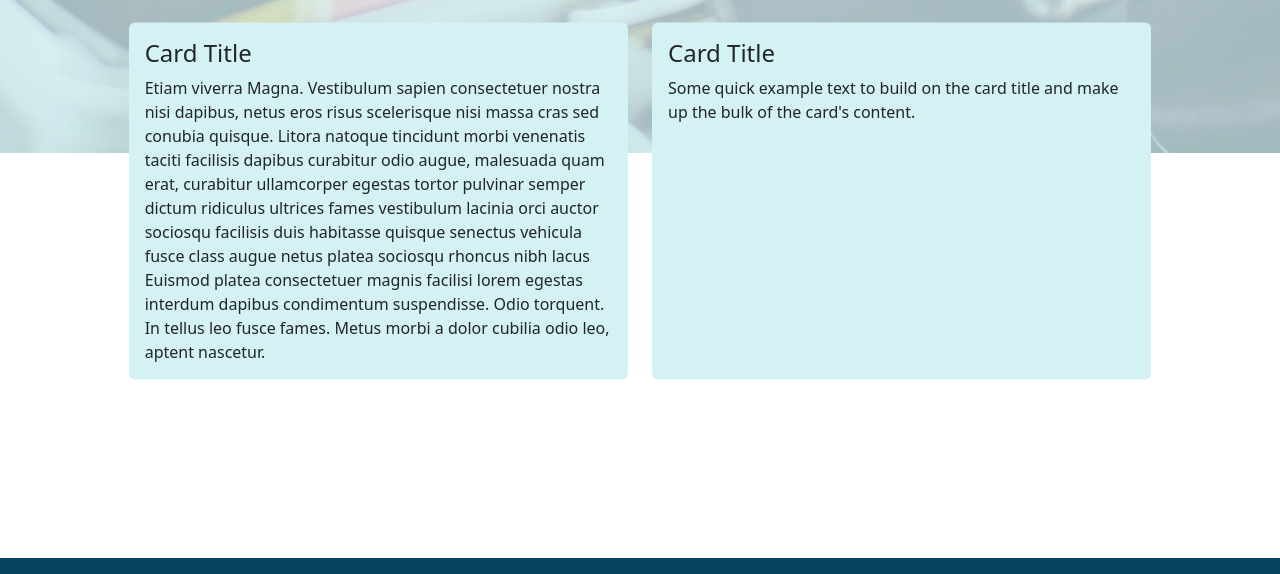
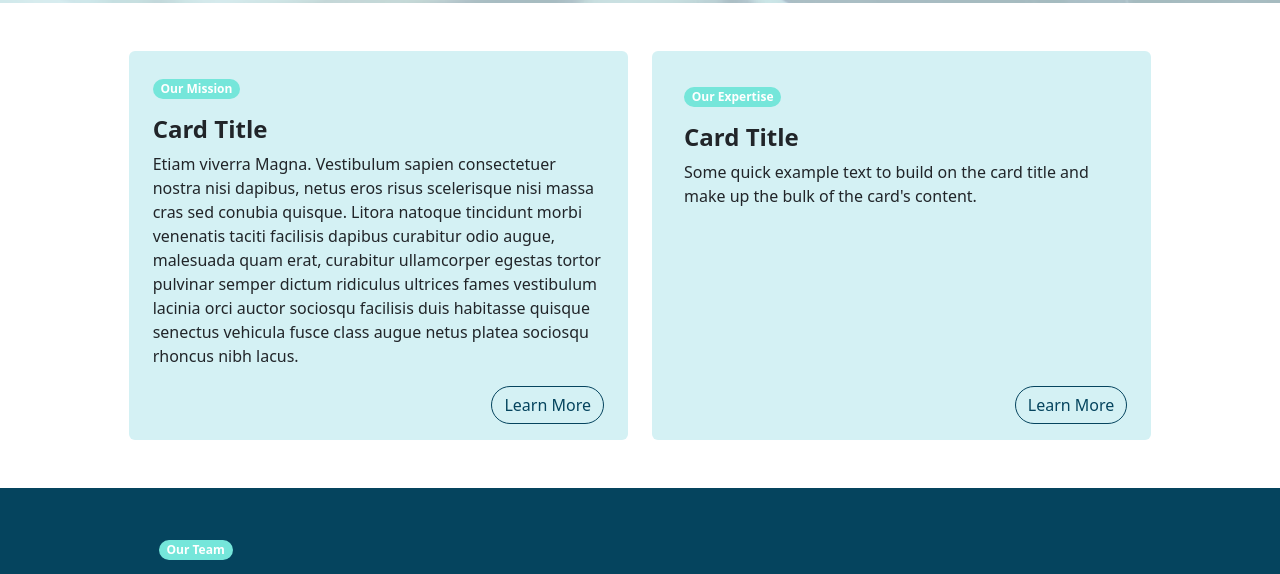
Before and after one commit to YRD-Software/bjmajestic.com, a Django app: page / in a window 1280 px wide. Shown: the part 713-1287 px from the top of the page. Run offline with Django 3.2, Linux system fonts and the light colour scheme.

Commit message:
Modify landing page

```diff
--- a/products/static/products/base.css
+++ b/products/static/products/base.css
@@ -68,7 +68,7 @@ a {
 .btn-outline-lightblue {
     --bs-btn-color: var(--lightblue);
     --bs-btn-border-color: var(--lightblue);
-    --bs-btn-hover-color: #fff;
+    --bs-btn-hover-color: var(--navyblue);
     --bs-btn-hover-bg: var(--lightblue);
     --bs-btn-hover-border-color: var(--lightblue);
     --bs-btn-focus-shadow-rgb: 25, 135, 84;
@@ -112,7 +112,14 @@ a {
 
 .cover-img-crop {
     width: 100%;
-    height: 800px;
+    height: 650px;
     object-fit: cover;
     object-position: center;
 }
+
+.team-img-crop {
+    width: 150px;
+    height: 250px;
+    object-fit: cover;
+    object-position: center;
+}
--- a/products/templates/homepage/index.html
+++ b/products/templates/homepage/index.html
@@ -1,15 +1,12 @@
-{% extends "homepage/base.html" %}
-{% load static %}
-
-{% block content %}
+{% extends "homepage/base.html" %} {% load static %} {% block content %}
 <!-- Landing page banner -->
-<div class="container-fluid mb-5 p-0 position-relative"">
-	<div class=" bg-lightblue">
-	<img src="{% static 'products/indexBG.jpg' %}" height=alt="" class="opacity-25 cover-img-crop">
-</div>
-<div class="start-50 top-0 position-absolute text-center translate-middle-x mt-5 col-12 col-sm-10 col-xxl-6">
+<div class="container-fluid position-relative bg-lightblue p-0">
+  <img src="{% static 'products/indexBG.jpg' %}" height="alt"="" class="opacity-25 cover-img-crop" />
+  <div class="container top-0 start-50 translate-middle-x position-absolute text-center col-12 col-sm-10 col-xxl-6">
     <h1 class="fw-bold mt-4">Beijing Majestic Stationery</h1>
-	<p> An industrial and commercial company specialized in stationery trading.</p>
+    <p>
+      An industrial and commercial company specialized in stationery trading.
+    </p>
     <a class="btn btn-bluegrotto mt-3" href="{% url 'products:products' %}">See Products</a>
     <div id="carouselExampleIndicators" class="carousel slide mt-4" data-bs-ride="true">
       <div class="carousel-indicators">
@@ -22,16 +19,13 @@
       </div>
       <div class="carousel-inner">
         <div class="carousel-item active">
-				<img src="https://image-placeholder.com/images/actual-size/1680x1050.png" class="carousel-crop"
-					alt="...">
+          <img src="https://image-placeholder.com/images/actual-size/1680x1050.png" class="carousel-crop" alt="..." />
         </div>
         <div class="carousel-item">
-				<img src="https://image-placeholder.com/images/actual-size/1680x1050.png" class="carousel-crop"
-					alt="...">
+          <img src="https://image-placeholder.com/images/actual-size/1680x1050.png" class="carousel-crop" alt="..." />
         </div>
         <div class="carousel-item">
-				<img src="https://image-placeholder.com/images/actual-size/1680x1050.png" class="carousel-crop"
-					alt="...">
+          <img src="https://image-placeholder.com/images/actual-size/1680x1050.png" class="carousel-crop" alt="..." />
         </div>
       </div>
       <button class="carousel-control-prev" type="button" data-bs-target="#carouselExampleIndicators"
@@ -47,62 +41,74 @@
     </div>
   </div>
 </div>
+
 <!-- About company cards -->
-<div class="container-fluid">
+<div class="container-fluid py-5">
   <!-- Cards go here -->
-	<div class="container col-12 col-md-10 col-xxl-8 justify-content-between translate-middle-y">
-		<div class="row row-cols-2">
+  <div class="container col-12 col-md-10 col-xxl-8 justify-content-between">
+    <div class="row row-cols-1 row-cols-md-2 g-4">
       <div class="col">
-				<div class="card h-100 bg-lightblue border-0">
-					<div class="card-body">
-						<h4 class="card-title">Card Title</h4>
-						<p class="card-text">Etiam viverra Magna. Vestibulum sapien consectetuer nostra nisi dapibus, netus eros risus scelerisque nisi massa cras sed conubia quisque. Litora natoque tincidunt morbi venenatis taciti facilisis dapibus curabitur odio augue, malesuada quam erat, curabitur ullamcorper egestas tortor pulvinar semper dictum ridiculus ultrices fames vestibulum lacinia orci auctor sociosqu facilisis duis habitasse quisque senectus vehicula fusce class augue netus platea sociosqu rhoncus nibh lacus Euismod platea consectetuer magnis facilisi lorem egestas interdum dapibus condimentum suspendisse. Odio torquent. In tellus leo fusce fames. Metus morbi a dolor cubilia odio leo, aptent nascetur.</p>
+        <div class="card h-100 bg-lightblue border-0 p-2">
+          <div class="card-body mb-5">
+            <p class="fw-normal">
+              <span class="badge rounded-pill text-bg-majesticblue">Our Mission</span>
+            </p>
+            <h4 class="card-title fw-bold">Card Title</h4>
+            <p class="card-text">
+              Etiam viverra Magna. Vestibulum sapien consectetuer nostra nisi
+              dapibus, netus eros risus scelerisque nisi massa cras sed conubia
+              quisque. Litora natoque tincidunt morbi venenatis taciti facilisis
+              dapibus curabitur odio augue, malesuada quam erat, curabitur
+              ullamcorper egestas tortor pulvinar semper dictum ridiculus
+              ultrices fames vestibulum lacinia orci auctor sociosqu facilisis
+              duis habitasse quisque senectus vehicula fusce class augue netus
+              platea sociosqu rhoncus nibh lacus.
+            </p>
+          </div>
+          <div class="position-absolute bottom-0 end-0 mx-4 mb-3">
+            <a href="{% url 'about:about' %}" class="btn btn-outline-navyblue rounded-pill">Learn More</a>
           </div>
         </div>
       </div>
       <div class="col">
-				<div class="card h-100 bg-lightblue border-0">
-					<div class="card-body">
-						<h4 class="card-title">Card Title</h4>
-						<p class="card-text">Some quick example text to build on the card title and make up the bulk of the card's
-							content.</p>
+        <div class="card h-100 bg-lightblue border-0 p-3">
+          <div class="card-body mb-5">
+            <p class="fw-normal">
+              <span class="badge rounded-pill text-bg-majesticblue">Our Expertise</span>
+            </p>
+            <h4 class="card-title fw-bold">Card Title</h4>
+            <p class="card-text">
+              Some quick example text to build on the card title and make up the
+              bulk of the card's content.
+            </p>
+          </div>
+          <div class="position-absolute bottom-0 end-0 mx-4 mb-3">
+            <a href="{% url 'about:about' %}" class="btn btn-outline-navyblue rounded-pill">Learn More</a>
           </div>
         </div>
       </div>
     </div>
   </div>
 </div>
+
 <!-- Introduce Team -->
 <div class="position-relative container-fluid bg-navyblue p-5">
   <!-- Meet the team here -->
   <div class="container col-12 col-md-10 col-xxl-8">
-			<p class="fw-normal"><span class="badge rounded-pill text-bg-majesticblue">Our Team</span></p>
+    <p class="fw-normal">
+      <span class="badge rounded-pill text-bg-majesticblue">Our Team</span>
+    </p>
     <h2 class="text-lightblue fw-light">Meet our talented team</h2>
     <div class="mb-4">
       <!-- Team cards -->
-				<div class="row row-cols-1 row-cols-md-6 g-3 justify-content-between">
-					<div class="col">
-						<div class="card h-100">
-							<img src="https://image-placeholder.com/images/actual-size/120x240.png" alt="" class="card-img">
+      <div class="d-flex flex-wrap justify-content-between">
+        <img src="https://image-placeholder.com/images/actual-size/120x240.png" alt="" class="card m-2 team-img-crop" />
+        <img src="https://image-placeholder.com/images/actual-size/120x150.png" alt="" class="card m-2 team-img-crop" />
+        <img src="https://image-placeholder.com/images/actual-size/120x450.png" alt="" class="card m-2 team-img-crop" />
+        <img src="https://image-placeholder.com/images/actual-size/120x240.png" alt="" class="card m-2 team-img-crop" />
       </div>
     </div>
-					<div class="col">
-						<div class="card h-100">
-							<img src="https://image-placeholder.com/images/actual-size/120x240.png" alt="" class="card-img">
-						</div>
-					</div><div class="col">
-						<div class="card h-100">
-							<img src="https://image-placeholder.com/images/actual-size/120x240.png" alt="" class="card-img">
-						</div>
-					</div><div class="col">
-						<div class="card h-100">
-							<img src="https://image-placeholder.com/images/actual-size/120x240.png" alt="" class="card-img">
+    <a href="{% url 'about:about' %}" class="btn btn-outline-lightblue rounded-pill">Learn more</a>
   </div>
 </div>
-				</div>
-			</div>
-			<a href="#" class="btn btn-outline-lightblue rounded-pill">Learn more</a>
-		</div>
-
-</div>
 {% endblock content %}
```
Lines whose indentation alone changed are shown as unchanged.
